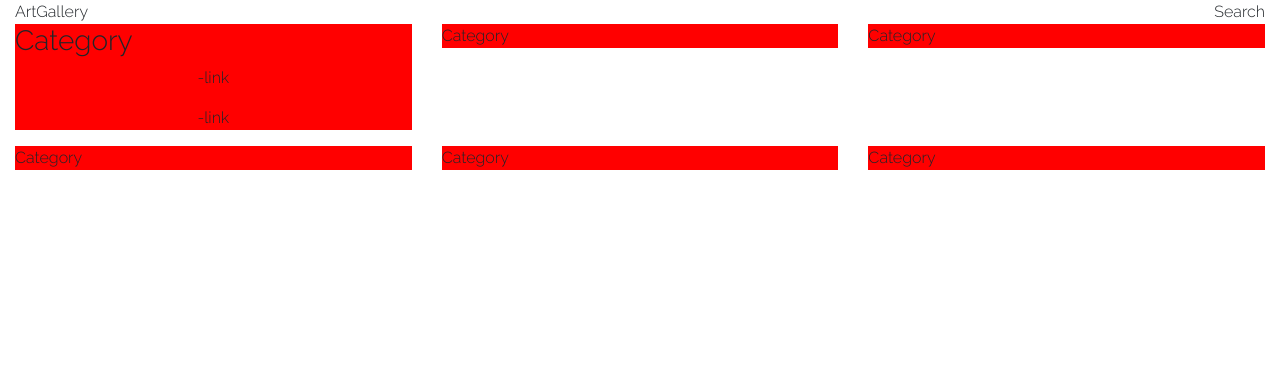
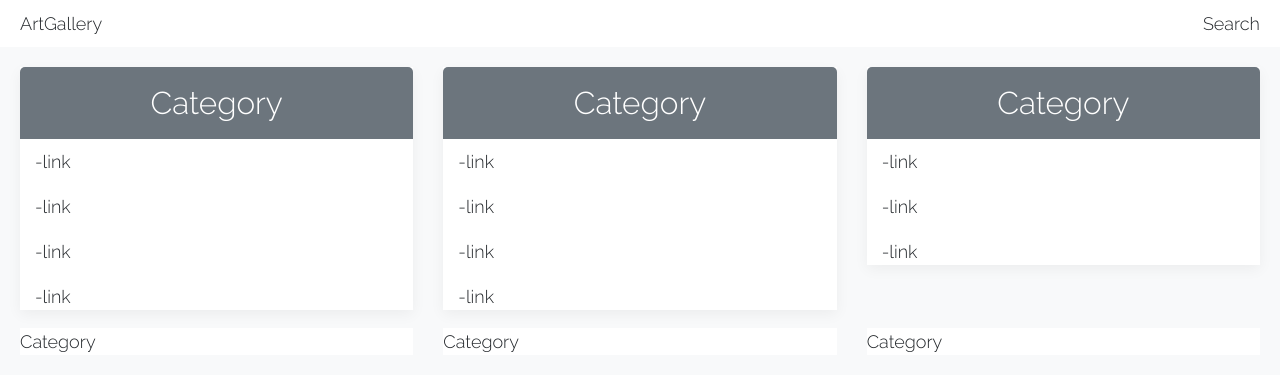
Before and after one commit to kegriz/artshop, a website built with webpack: page src/index.html in a window 1280 px wide. Built offline with nearby package versions, Linux system fonts and the light colour scheme.

Commit message:
bootstrap mockup

```diff
--- a/src/index.html
+++ b/src/index.html
@@ -8,7 +8,7 @@
 </head>
 <body>
 
-  <div class="container-fluid">
+  <div class="header">
 
     <div class="row align-items-center">
       <div class="col-md top-panel">
@@ -16,21 +16,48 @@
         <div class="search">Search</div>
       </div>
     </div>
+  </div>
 
-    <div class="row">
+
+  <div class="categories container-fluid">
+
+      <div class="row ">
+
         <div class="col-md">
-        <div class="category">
-          <h3>Category</h3>
+          <div class="category box-shadow">
+            <h3 class="category__title">Category</h3>
+            <div class="category__content container-fluid">
+              <p>-link</p>
+              <p>-link</p>
               <p>-link</p>
               <p>-link</p>
             </div>
           </div>
+        </div>
+
         <div class="col-md">
-        <div class="category">Category</div>
+          <div class="category box-shadow">
+            <h3 class="category__title">Category</h3>
+            <div class="category__content container-fluid">
+              <p>-link</p>
+              <p>-link</p>
+              <p>-link</p>
+              <p>-link</p>
             </div>
+          </div>
+        </div>
+
         <div class="col-md">
-        <div class="category">Category</div>
+          <div class="category box-shadow">
+            <h3 class="category__title">Category</h3>
+            <div class="category__content container-fluid">
+              <p>-link</p>
+              <p>-link</p>
+              <p>-link</p>
             </div>
+          </div>
+        </div>
+
       </div>
 
       <div class="row">
--- a/src/style/main.scss
+++ b/src/style/main.scss
@@ -15,29 +15,48 @@ html, body {
     font-size: 16px;
   }
   @include media-breakpoint-up(md) {
-    font-size: 12px;
+    font-size: 14px;
   }
   @include media-breakpoint-up(lg) {
-    font-size: 14px;
+    font-size: 16px;
   }
   @include media-breakpoint-up(xl) {
-    font-size: 16px;
+    font-size: 18px;
   }
 }
 
-h2, p {
-  text-align: center;
+// h2, p {
+//   text-align: center;
+// }
+
+.header {
+  padding: 10px 20px;
 }
-
 .top-panel {
   display: flex;
   justify-content: space-between;
 }
 
-.category {
-  background-color: red;
+.categories {
+  padding: 20px;
+  background-color: #f8f9fa;
 }
 
-h3 {
-  display: inline-block;
+.category {
+  background-color: white;
+
+  &__title{
+    color: white;
+    background-color: #6c757d;
+    width: 100%;
+    height: 4rem;
+    display: flex;
+    justify-content: center;
+    align-items: center;
+    border-radius: 5px 5px 0 0;
+  }
 }
+
+.box-shadow {
+  box-shadow: 0 0.25rem 0.75rem rgba(0, 0, 0, .05);
+}
```
Lines whose indentation alone changed are shown as unchanged.
